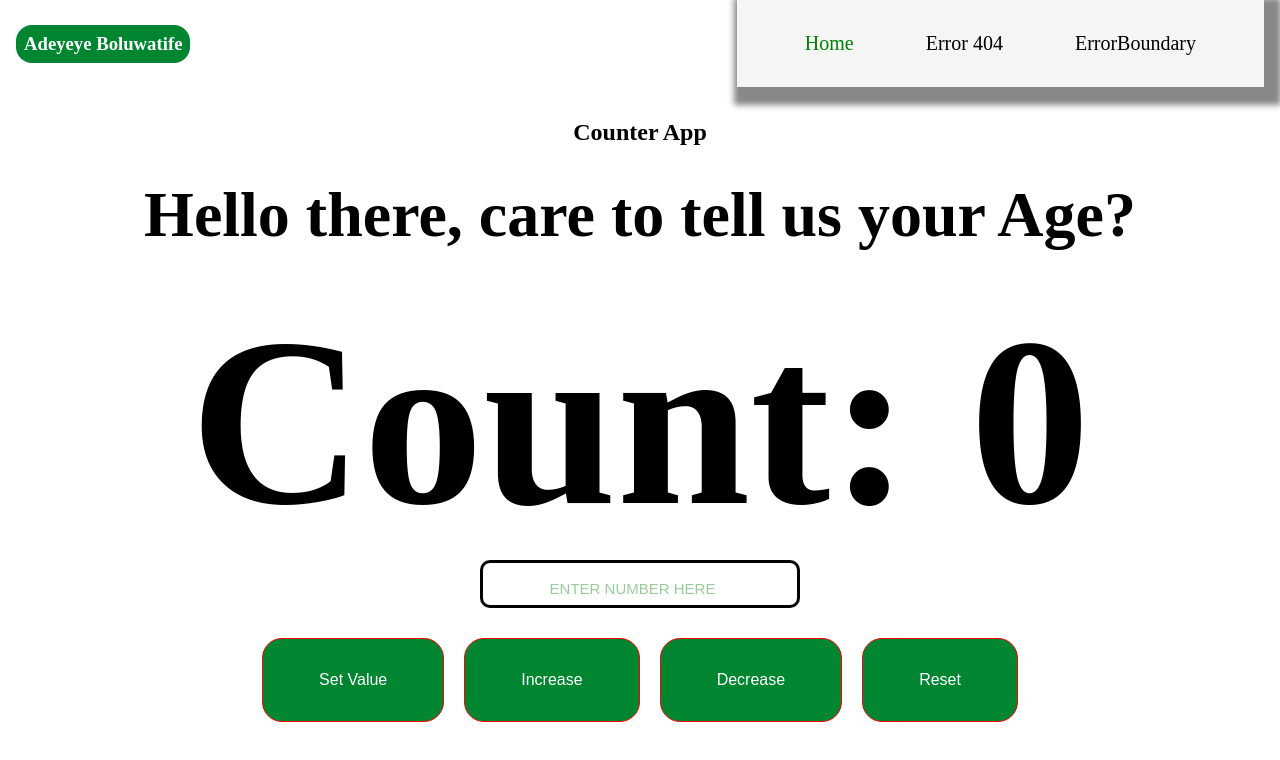
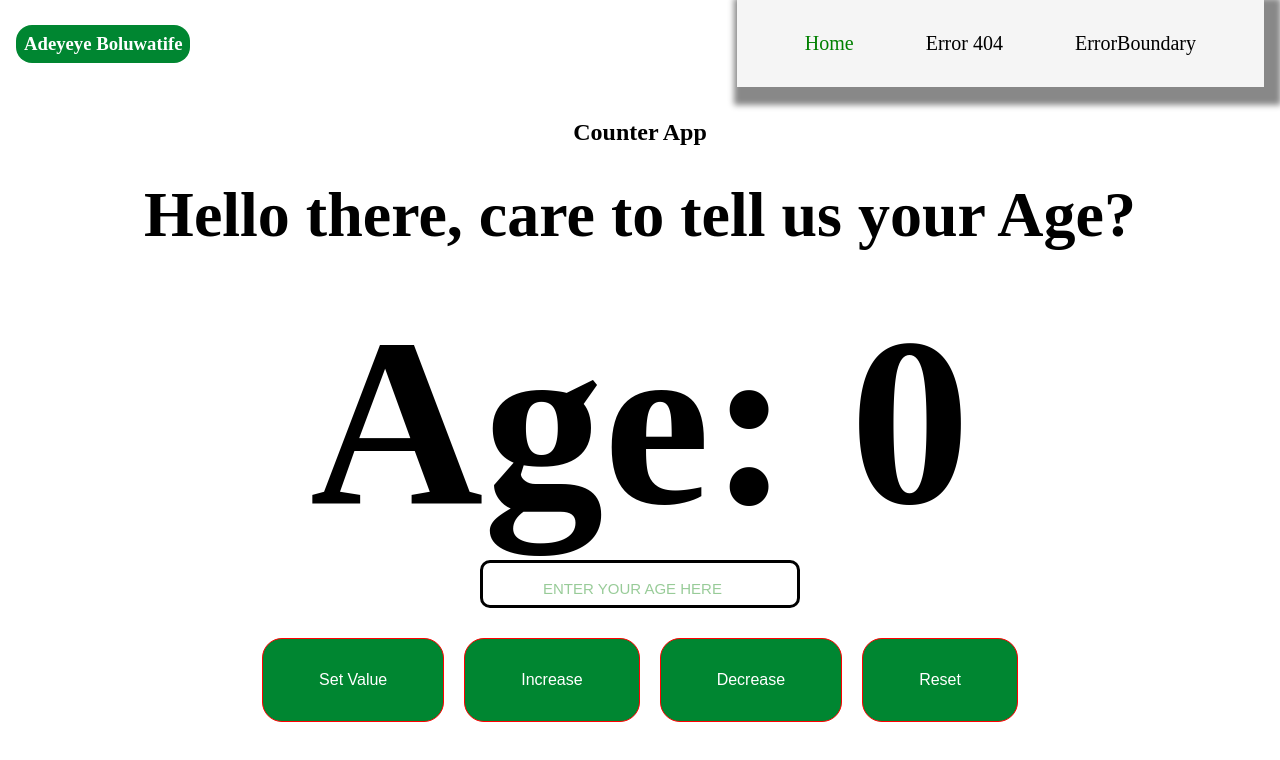
Before and after one commit to Developstar/Exam, a React (Vite) app: page / in a window 1280 px wide. Shown: the top 760 px of the page. Built offline with nearby package versions, Linux system fonts and the light colour scheme.

Commit message:
added GithubFetchPage component

```diff
--- a/src/Counter/Counter.jsx
+++ b/src/Counter/Counter.jsx
@@ -7,9 +7,9 @@ const CounterApp = () => {
   const [state, increment, decrement, reset, setValue, inputRef] = useCounter();
   return(
     <section className="counterapp-container">
- <p className="counter-value">Count: {state.count}</p>
+ <p className="counter-value">Age: {state.count}</p>
         <div>
-          <input ref={inputRef} type={"number"} placeholder={"Enter number here"} name="value"  className="counterapp-text" />
+          <input ref={inputRef} type={"number"} placeholder={"Enter your age here"} name="value"  className="counterapp-text" />
 
         </div>
         <div className="counterbtn-container">
```
Also changed, not shown: src/Components/GithubFetchPage.js (added, +18 -0 lines).
